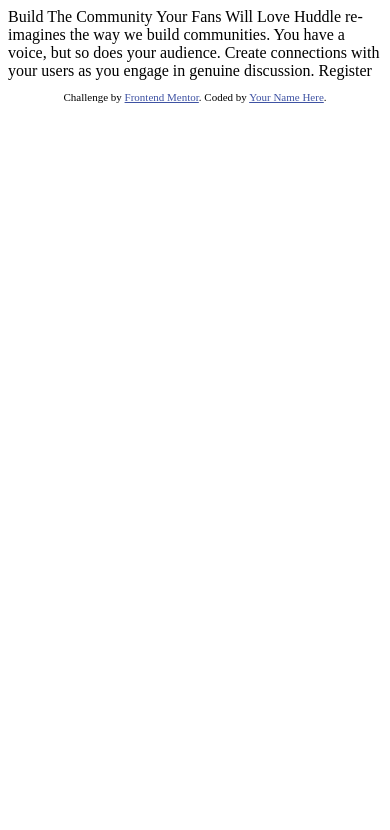
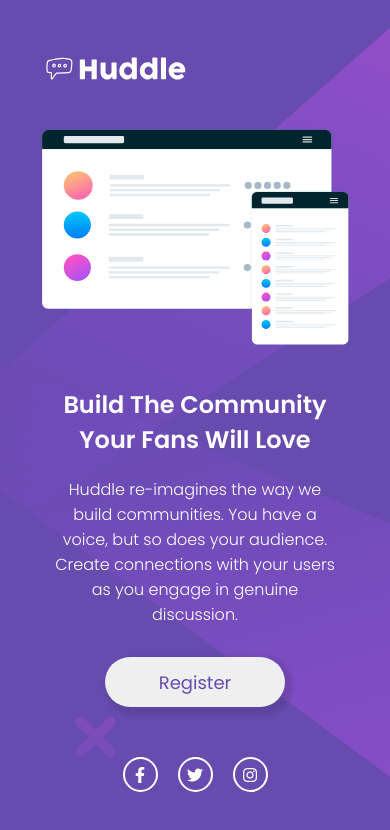
Before and after one commit to kacpergumieniuk/HuddleLandingPageWithSingleIntroductorySection, a plain HTML site: page index.html in a window 390 px wide. Drawn offline with Linux system fonts and the light colour scheme.

Commit message:
Complete

```diff
--- a/index.html
+++ b/index.html
@@ -5,16 +5,49 @@
   <meta name="viewport" content="width=device-width, initial-scale=1.0"> <!-- displays site properly based on user's device -->
 
   <link rel="icon" type="image/png" sizes="32x32" href="./images/favicon-32x32.png">
+  <link rel="stylesheet" href="styles/style.css">
+  <link rel="preconnect" href="https://fonts.gstatic.com">
+<link href="https://fonts.googleapis.com/css2?family=Poppins:wght@300;400;500;600;700&display=swap" rel="stylesheet">
+<link rel="preconnect" href="https://fonts.gstatic.com">
+<link href="https://fonts.googleapis.com/css2?family=Open+Sans:ital@1&display=swap" rel="stylesheet">
+<link rel="stylesheet" href="https://use.fontawesome.com/releases/v5.15.1/css/all.css" integrity="sha384-vp86vTRFVJgpjF9jiIGPEEqYqlDwgyBgEF109VFjmqGmIY/Y4HV4d3Gp2irVfcrp" crossorigin="anonymous">
+
+
 
   <title>Frontend Mentor | Huddle landing page with single introductory section</title>
 
-  <!-- Feel free to remove these styles or customise in your own stylesheet 👍 -->
-  <style>
-    .attribution { font-size: 11px; text-align: center; }
-    .attribution a { color: hsl(228, 45%, 44%); }
-  </style>
 </head>
 <body>
+<div class="container">
+
+  <div class="left">
+    <img src="images/logo.svg" alt="" id="logo">
+      <img src="images/illustration-mockups.svg" alt="" id="mockup">
+
+
+  </div>
+
+<div class="right">
+<h1>Build The Community Your Fans Will Love</h1>
+
+<p>Huddle re-imagines the way we build communities. You have a voice, but so does your audience.
+  Create connections with your users as you engage in genuine discussion. </p>
+
+  <button>Register</button>
+
+  <div class="social">
+    <div class="social-button"><i class="fab fa-facebook-f"></i></div>
+    <div class="social-button"><i class="fab fa-twitter"></i></div>
+    <div class="social-button"><i class="fab fa-instagram"></i></div>
+  </div>
+</div>
+
+
+</body>
+</html>
+
+
+<!--
 
   Build The Community Your Fans Will Love
 
@@ -23,11 +56,20 @@
 
   Register
 
+
+
+
+
   <footer>
     <p class="attribution">
       Challenge by <a href="https://www.frontendmentor.io?ref=challenge" target="_blank">Frontend Mentor</a>.
       Coded by <a href="#">Your Name Here</a>.
     </p>
   </footer>
-</body>
-</html>
+
+   <style>
+    .attribution { font-size: 11px; text-align: center; }
+    .attribution a { color: hsl(228, 45%, 44%); }
+  </style>
+
+-->
--- /dev/null
+++ b/styles/style.scss
@@ -0,0 +1,171 @@
+//Variables
+
+$Violet: hsl(257, 40%, 49%);
+$SoftMagenta: hsl(300, 69%, 71%);
+
+$Poppins: 'Poppins', sans-serif;
+$OpenSans: 'Open Sans', sans-serif;
+
+* {
+  margin: 0;
+  padding: 0;
+  box-sizing: border-box;
+}
+
+body {
+  background-image: url(/images/bg-desktop.svg);
+  background-repeat: no-repeat;
+  background-color: $Violet;
+
+  font-family: $Poppins;
+}
+
+.container {
+  display: flex;
+  height: 100%;
+
+  .left {
+    width: 60%;
+    margin-left: 60px;
+    margin-top: 40px;
+    display: flex;
+    flex-direction: column;
+    align-items: flex-start;
+
+    #logo {
+      margin-bottom: 60px;
+      width: 180px;
+    }
+  }
+  .right {
+    width: 40%;
+    height: 100%;
+    margin-right: 60px;
+    h1 {
+      margin-top: 175px;
+      max-width: 100%;
+      color: white;
+      font-family: $Poppins;
+      font-weight: 600;
+      margin-bottom: 30px;
+      font-size: 38px;
+    }
+
+    p {
+      color: white;
+      font-family: $Poppins;
+      font-weight: 300;
+      max-width: 90%;
+      margin-bottom: 30px;
+      font-size: 14px;
+    }
+    button {
+      width: 180px;
+      height: 50px;
+      border-radius: 26px;
+      color: $Violet;
+      margin-bottom: 100px;
+      border: none;
+      outline: none;
+      font-size: 18px;
+      font-family: $Poppins;
+      box-shadow: 4px 4px 4px 4px rgba(0, 0, 0, 0.1);
+      transition: 0.5s;
+    }
+
+    button:hover {
+      background-color: $SoftMagenta;
+    }
+
+    .social {
+      display: flex;
+
+      justify-content: flex-end;
+      margin-right: 0px;
+
+      .social-button {
+        width: 50px;
+        height: 50px;
+        border-radius: 50%;
+        border: 2px solid #fff;
+        margin: 0 10px;
+        display: flex;
+        justify-content: center;
+        align-items: center;
+        cursor: pointer;
+        transition: 0.5s ease-in;
+        color: white;
+
+        i {
+          transform: scale(1.5);
+        }
+      }
+      .social-button:hover {
+        color: $SoftMagenta;
+        border-color: $SoftMagenta;
+      }
+    }
+  }
+}
+@media (max-width: 1200px) {
+  body {
+    background-size: cover;
+  }
+
+  .container {
+    flex-direction: column;
+    align-items: center;
+    .left {
+      padding: 0;
+      margin-left: 0;
+      width: 80%;
+      margin-top: 50px;
+      display: flex;
+      flex-direction: column;
+      align-items: stretch;
+      margin-bottom: 40px;
+
+      #mockup {
+        min-width: 100px;
+
+        height: 220px;
+        max-width: 400px;
+      }
+      #logo {
+        width: 150px;
+        margin-bottom: 40px;
+      }
+    }
+    .right {
+      padding: 0;
+      margin: 0;
+      width: 80%;
+      display: flex;
+      flex-direction: column;
+      align-items: center;
+      text-align: center;
+      h1 {
+        margin: 0;
+        font-size: 24px;
+        width: 100%;
+        margin-bottom: 20px;
+      }
+      p {
+        font-size: 16px;
+      }
+      button {
+        margin-bottom: 50px;
+      }
+
+      .social {
+        .social-button {
+          width: 35px;
+          height: 35px;
+          i {
+            transform: scale(1);
+          }
+        }
+      }
+    }
+  }
+}
```
Also changed, not shown: images/facebook.svg (added), images/instagram.svg (added), images/twitter.svg (added), styles/style.css (added), 2 other files.
